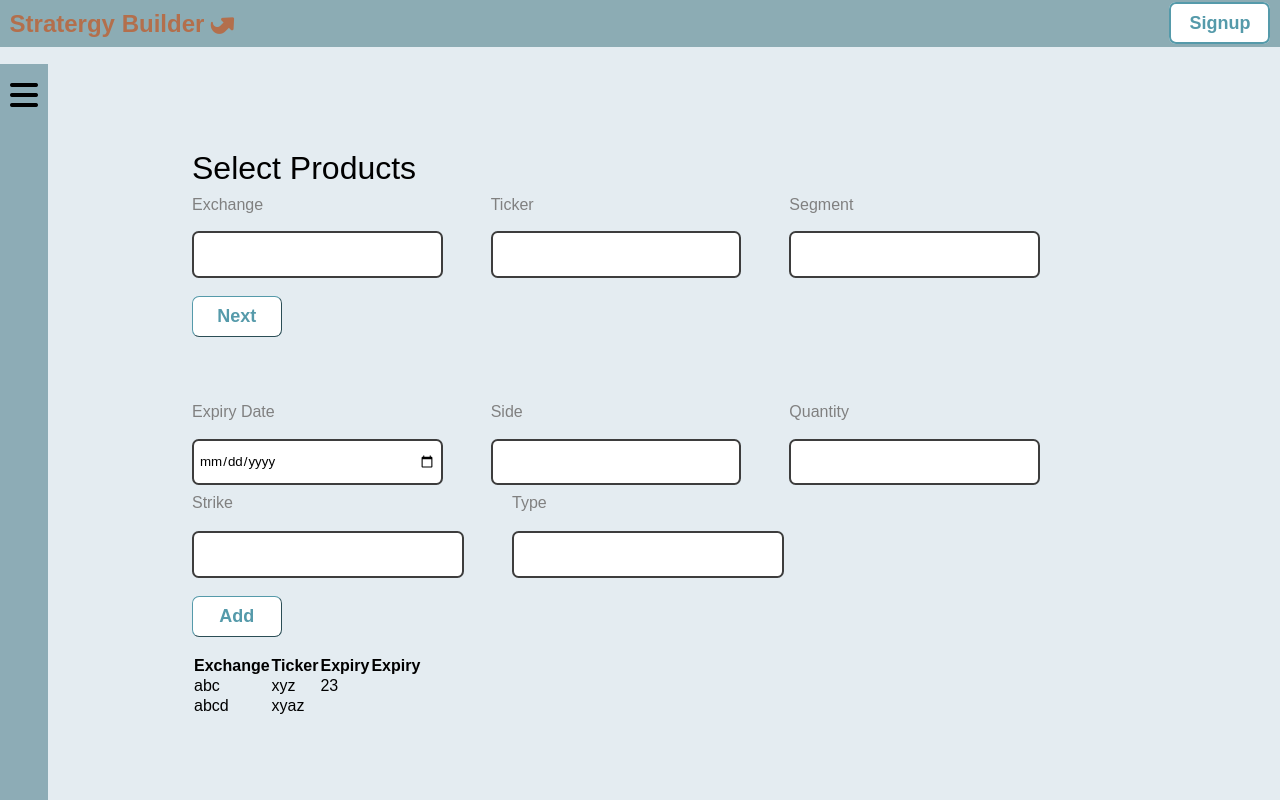
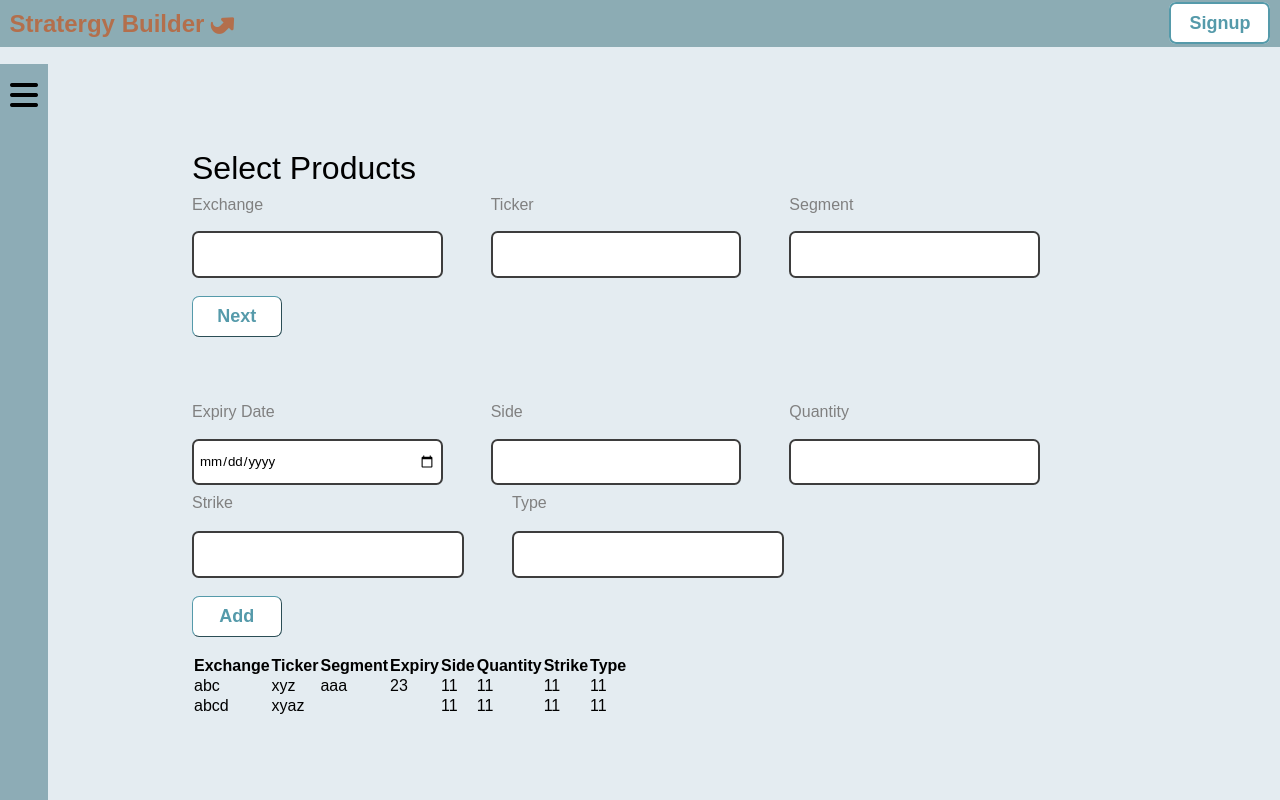
Before and after one commit to AlakKoul/Stratergy-Builder, a React (Create React App) app in the folder Frontend/: page /home in a window 1280 px wide. Built offline with nearby package versions, Linux system fonts and the light colour scheme.

Commit message:
table_edit

```diff
--- a/Frontend/src/components/Home.js
+++ b/Frontend/src/components/Home.js
@@ -181,8 +181,12 @@ export const Home = () => {
                             <tr>
                                 <th>Exchange</th>
                                 <th>Ticker</th>
+                                <th>Segment</th>
                                 <th>Expiry</th>
-                                <th>Expiry</th>
+                                <th>Side</th>
+                                <th>Quantity</th>
+                                <th>Strike</th>
+                                <th>Type</th>
                             </tr>
                             </thead>
                             <tbody>
@@ -190,7 +194,12 @@ export const Home = () => {
                                 <tr>
                                 <td>{detail.exchange}</td>
                                 <td>{detail.ticker}</td>
+                                <td>{detail.segment}</td>
                                 <td>{detail.expiry}</td>
+                                <td>{detail.side}</td>
+                                <td>{detail.quantity}</td>
+                                <td>{detail.strike}</td>
+                                <td>{detail.type}</td>
                             </tr>
                             ))}
                             </tbody>
```
